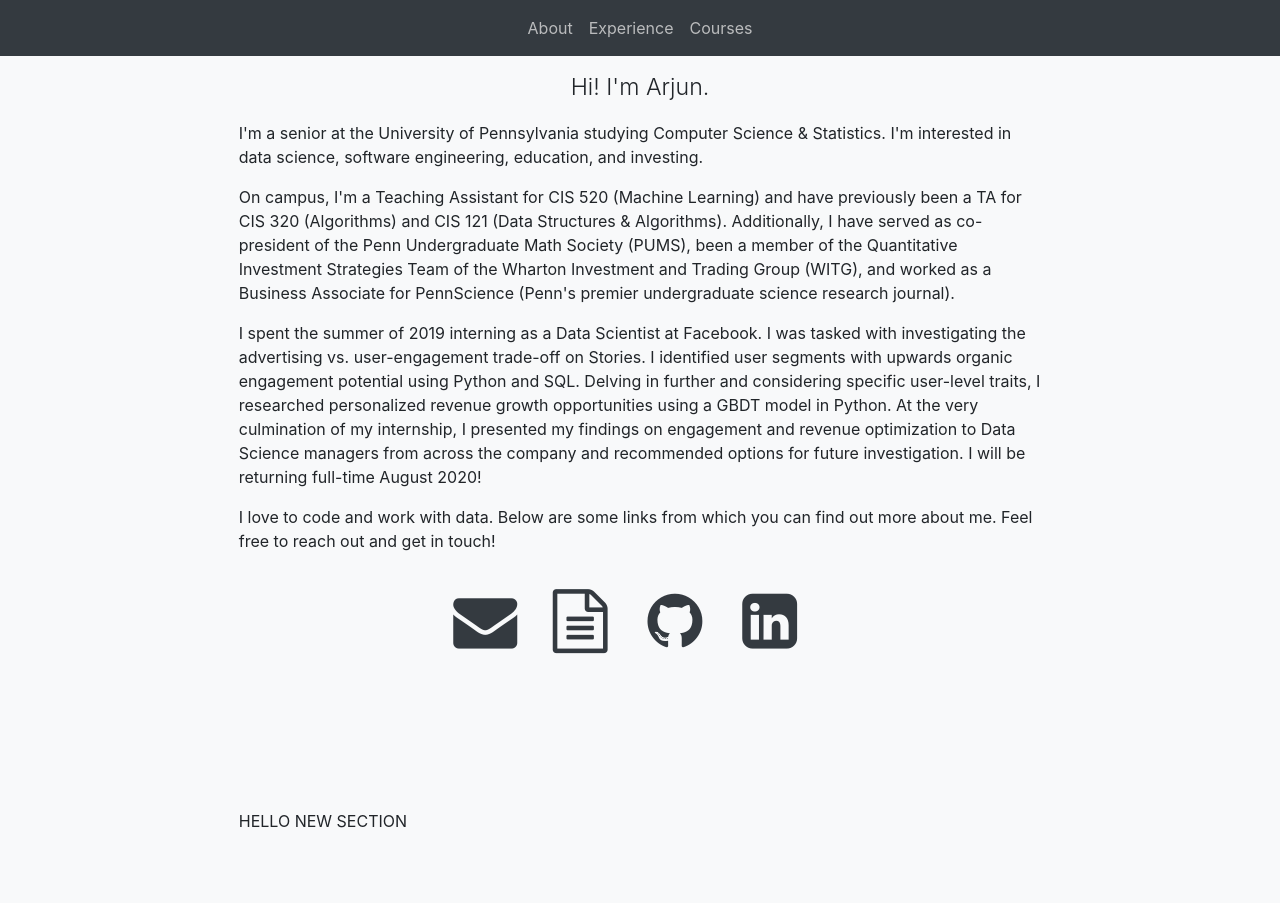
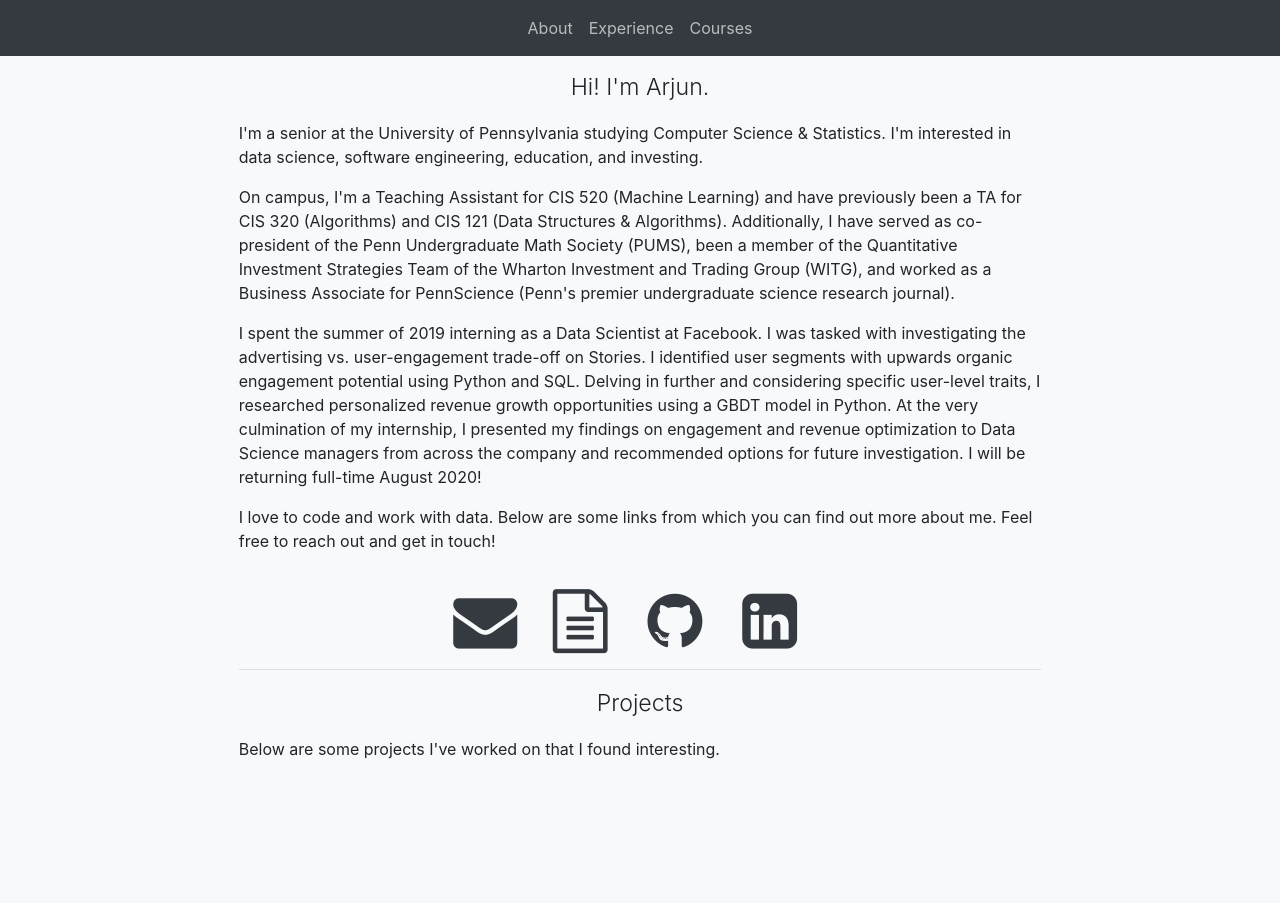
Before and after one commit to Arjun-Lal/Arjun-Lal.github.io, a website with bundled scripts: page index.html in a window 1280 px wide. After the commit the page ends 847 px from the top, so only its background shows below. Built offline with nearby package versions, Linux system fonts and the light colour scheme.

Commit message:
projects

```diff
--- a/index.html
+++ b/index.html
@@ -100,22 +100,17 @@
             </a>
           </li>
         </ul>
+
+
+        <hr>
+        <p class = "lead">Projects</p>
+        <p text-align = "center">Below are some projects I've worked on that I found interesting.</p>
           </div>
         </div>
       </div>
     </section>
 
 
-     <section>
-      <div class="container">
-        <div class="row">
-          <div class="col-lg-9 mx-auto animated fadeInUp">
-
-           HELLO NEW SECTION
-          </div>
-        </div>
-      </div>
-    </section>
 
 
     <!-- Bootstrap core JavaScript -->
```
